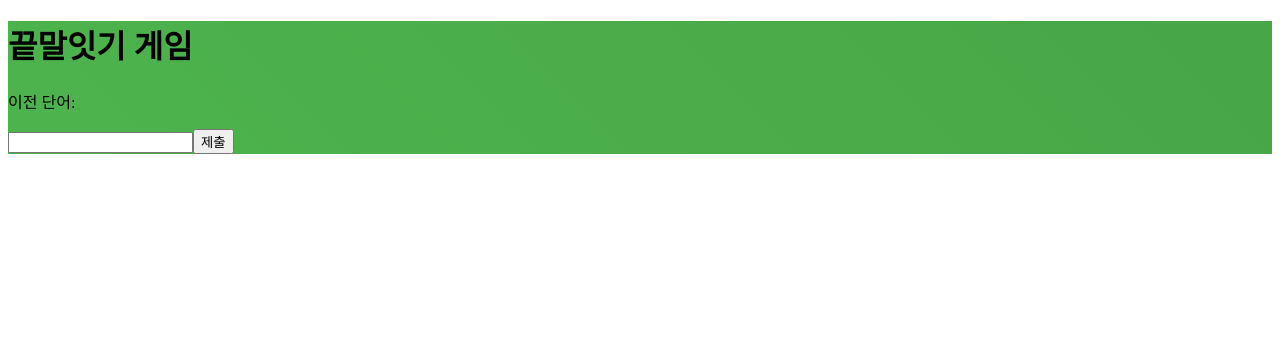
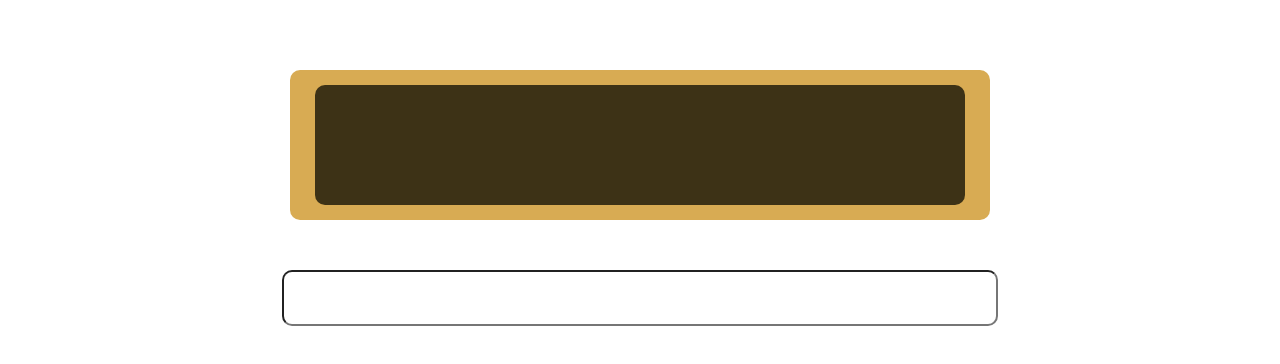
Before and after one commit to 806gw/woldRelay, a React (Vite) app: page / in a window 1280 px wide. Shown: the top 364 px of the page. Built offline with nearby package versions, Linux system fonts and the light colour scheme.

Commit message:
some styled

```diff
--- a/src/Relay.css
+++ b/src/Relay.css
@@ -1,5 +1,95 @@
-.All {
-    width: 100%;
-    height: 100%;
-    background: linear-gradient(45deg, #4DB44D, #47A646);
+.word-box {
+  position: fixed;
+  top: 0;
+  left: 0;
+  width: 100%;
+  height: 100%;
+  padding: 20px; /* 적절한 여백을 추가합니다. */
+  box-sizing: border-box; /* padding 값이 width와 height에 포함되도록 box-sizing을 설정합니다. */
 }
+
+.previousWord {
+  width: 700px;
+  height: 150px;
+  border-radius: 10px;
+  background-color: #d8ab53;
+  margin: 50px auto;
+  display: flex;
+  align-items: center;
+  justify-content: center;
+}
+
+#previousWord {
+  color: #fff;
+  font-size: 1.3rem;
+}
+
+.prev-quality {
+  width: 650px;
+  height: 120px;
+  border-radius: 10px;
+  margin: auto;
+  background-color: #3d3216;
+  display: flex;
+  align-items: center;
+  justify-content: center;
+}
+
+#woldInput {
+  width: 700px;
+  height: 50px;
+  border-radius: 10px;
+  padding-left: 10px;
+  margin: auto;
+  display: flex;
+  align-items: center;
+  justify-content: center;
+}
+
+.definition {
+    width: 500px;
+    height: 50px;
+    border-radius: 10px;
+    background-color: #232323;
+    color: #fff;
+    margin: auto;
+    margin-bottom: 30px;
+    display: flex;
+    align-items: center;
+    justify-content: center;
+    text-align: center;
+}
+
+.toast {
+  position: fixed;
+  bottom: 20px;
+  left: 50%;
+  transform: translateX(-50%);
+  background-color: rgba(255, 0, 0, 0.8);
+  color: #fff;
+  padding: 10px 20px;
+  border-radius: 5px;
+  font-size: 16px;
+  z-index: 1000;
+  animation: slideIn 0.5s ease forwards, fadeOut 1s ease 1s forwards;
+}
+
+@keyframes slideIn {
+  from {
+    opacity: 0;
+    transform: translate(-50%, 100%);
+  }
+  to {
+    opacity: 1;
+    transform: translate(-50%, 0);
+  }
+}
+
+@keyframes fadeOut {
+  from {
+    opacity: 1;
+  }
+  to {
+    opacity: 0;
+  }
+}
--- a/src/Relay.tsx
+++ b/src/Relay.tsx
@@ -1,79 +1,102 @@
-import React, { useState, ChangeEvent, FormEvent } from 'react';
-import axios from 'axios';
-import '/src/Relay.css'
+import React, { useState, useEffect, ChangeEvent, FormEvent } from "react";
+import axios from "axios";
+import "/src/Relay.css";
 
 const Relay = () => {
-    const [currentWord, setCurrentWord] = useState('');
-    const [previousWord, setPreviousWord] = useState('');
-    const [message, setMessage] = useState('');
+  const [currentWord, setCurrentWord] = useState("");
+  const [previousWord, setPreviousWord] = useState("");
+  const [message, setMessage] = useState("");
   const [isFirstWord, setIsFirstWord] = useState(true);
-    const [definition, setDefinition] = useState('');
+  const [definition, setDefinition] = useState("");
+  const [showToast, setShowToast] = useState(false);
 
   const handleChange = (e: ChangeEvent<HTMLInputElement>) => {
     setCurrentWord(e.target.value);
   };
 
+  useEffect(() => {
+    if (showToast) {
+      const timer = setTimeout(() => {
+        setShowToast(false);
+      }, 3000); // 팝업이 3초 후에 사라지도록 설정
+      return () => clearTimeout(timer);
+    }
+  }, [showToast]);
+
   const handleSubmit = async (e: FormEvent<HTMLFormElement>) => {
     e.preventDefault();
     try {
-            const response = await axios.get('https://krdict.korean.go.kr/api/search', {
+      const response = await axios.get(
+        "https://krdict.korean.go.kr/api/search",
+        {
           params: {
-                    key: 'D2C9174701A6D6EB8EBA17A752D09600',
+            key: "D2C9174701A6D6EB8EBA17A752D09600",
             q: currentWord,
-                    pos: '1',
-                    method: 'exact',
-                    sort: 'popular',
-                    letter_sense: 'n',
-                    start: '1',
-                    num: '10',
-                    advanced: 'y',
-                    trans_lang: '1',
+            pos: "1",
+            method: "exact",
+            sort: "popular",
+            letter_sense: "n",
+            start: "1",
+            num: "10",
+            advanced: "y",
+            trans_lang: "1",
           },
-            });
+        }
+      );
 
       if (response.data) {
         const xmlString = response.data;
         const domParser = new DOMParser();
-                const xmlDoc = domParser.parseFromString(xmlString, 'text/xml');
-                const senseNode = xmlDoc.querySelector('sense');
+        const xmlDoc = domParser.parseFromString(xmlString, "text/xml");
+        const senseNode = xmlDoc.querySelector("sense");
 
         if (senseNode) {
-                    const definitionNode = senseNode.querySelector('definition');
+          const definitionNode = senseNode.querySelector("definition");
           if (definitionNode) {
-                        setDefinition(definitionNode.textContent || '');
+            setDefinition(definitionNode.textContent || "");
           }
         } else {
-                    setMessage('올바른 단어를 입력하세요!');
-                    return; // sense가 없으면 함수 종료
+          setMessage("올바른 단어를 입력하세요!");
+          setShowToast(true);
+          return;
         }
 
         if (isFirstWord || currentWord.charAt(0) === previousWord.slice(-1)) {
           setPreviousWord(currentWord);
-                    setCurrentWord('');
-                    setMessage('');
+          setCurrentWord("");
+          setMessage("");
           setIsFirstWord(false);
         } else {
-                    setMessage('올바른 단어를 입력하세요!');
+          setMessage("올바른 단어를 입력하세요!");
+          setShowToast(true);
         }
       } else {
-                setMessage('유효하지 않는 단어입니다!');
+        setMessage("유효하지 않는 단어입니다!");
+        setShowToast(true);
       }
     } catch (error) {
-            console.error('API 호출 중 에러 발생:', error);
-            setMessage('단어 검증 중 오류가 발생했습니다.');
+      console.error("API 호출 중 에러 발생:", error);
+      alert("같은 단어를 썼습니다.");
     }
   };
 
   return (
-        <div className="All">
-            <h1>끝말잇기 게임</h1>
-            <p>이전 단어: {previousWord}</p>
-            {definition && <p>단어 정의: {definition}</p>}
+    <div className="word-box">
+      <div className="previousWord">
+        <div className="prev-quality">
+          <p id="previousWord">{previousWord}</p>
+        </div>
+      </div>
+      {definition && <p className="definition">{definition}</p>}
       <form onSubmit={handleSubmit}>
-                <input type="text" value={currentWord} onChange={handleChange} />
-                <button type="submit">제출</button>
+        <input
+          type="text"
+          value={currentWord}
+          onChange={handleChange}
+          id="woldInput"
+        />
       </form>
-            <p className="message">{message}</p>
+      {showToast && <div className="toast">{message}</div>}
     </div>
   );
 };
```
Also changed, not shown: src/App.tsx (line endings or trailing spaces). Lines whose indentation alone changed are shown as unchanged.
